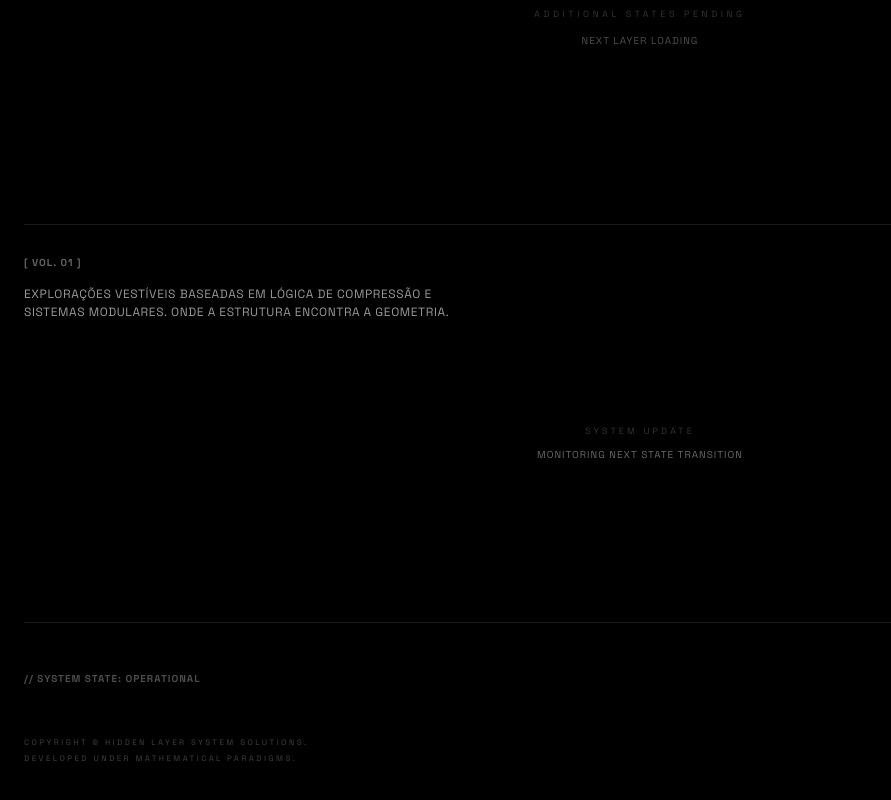
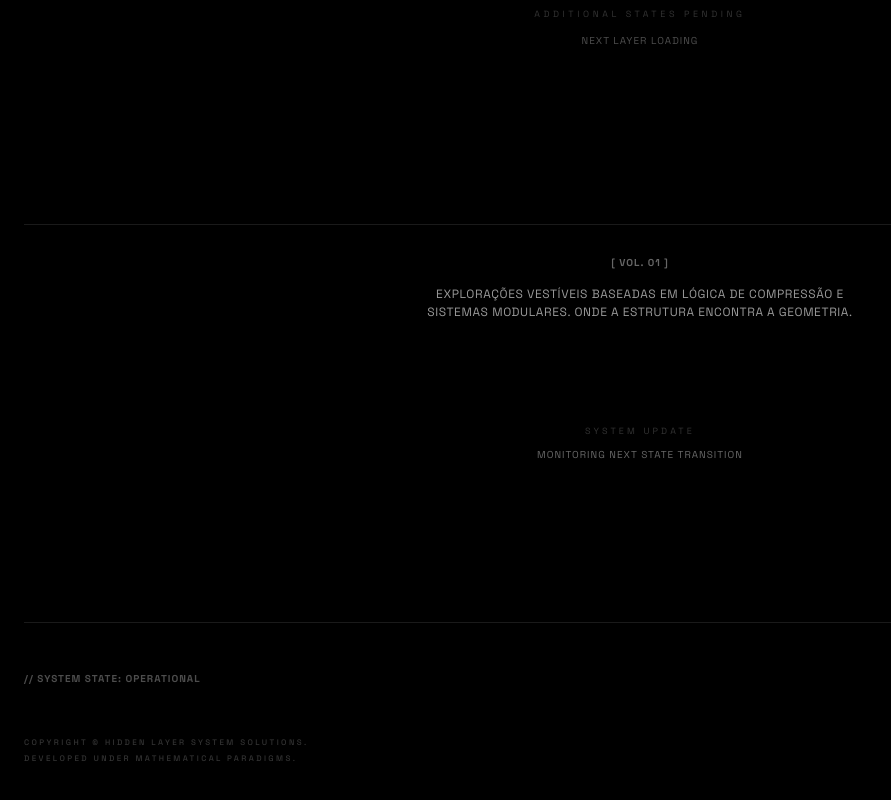
Before and after one commit to AdminAuditavel/hiddenlayer, a React (Vite) app: page / in a window 1280 px wide. Shown: the part 1631-2431 px from the top of the page, without its empty margins (0-891 px from the left). Built offline with nearby package versions, Linux system fonts and the light colour scheme.

Commit message:
Update HomeView.tsx

```diff
--- a/src/views/HomeView.tsx
+++ b/src/views/HomeView.tsx
@@ -175,13 +175,13 @@ const HomeView: React.FC<Props> = ({
 
           {/* SERIES HEADER */}
           <section className="mt-24 mb-10 border-t border-white/10 pt-6">
-            <div className="flex flex-col gap-4">
-              <div>
+            <div className="flex flex-col items-center text-center gap-4">
+              <div className="max-w-md">
                 <span className="text-[10px] font-bold text-white/40 uppercase tracking-widest">
                   [ VOL. 01 ]
                 </span>
 
-                <p className="mt-3 text-[12px] text-white/60 uppercase tracking-wider max-w-md">
+                <p className="mt-3 text-[12px] text-white/60 uppercase tracking-wider">
                   Explorações vestíveis baseadas em lógica de compressão e sistemas modulares.
                   Onde a estrutura encontra a geometria.
                 </p>
```
